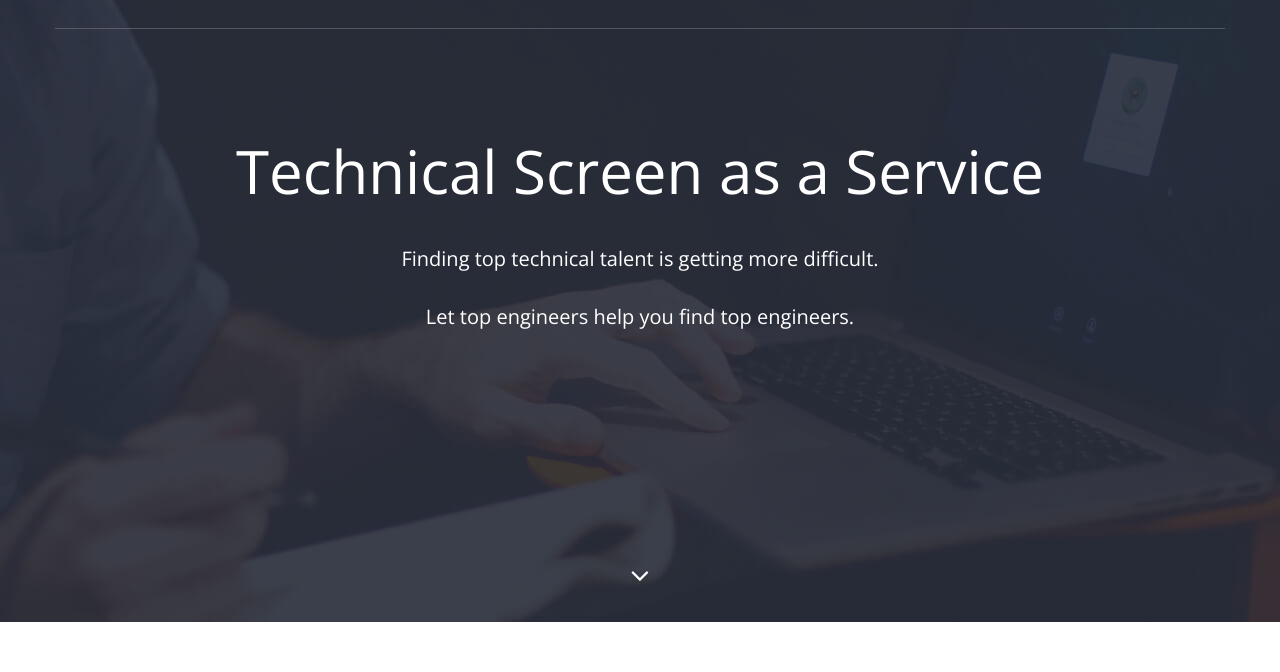
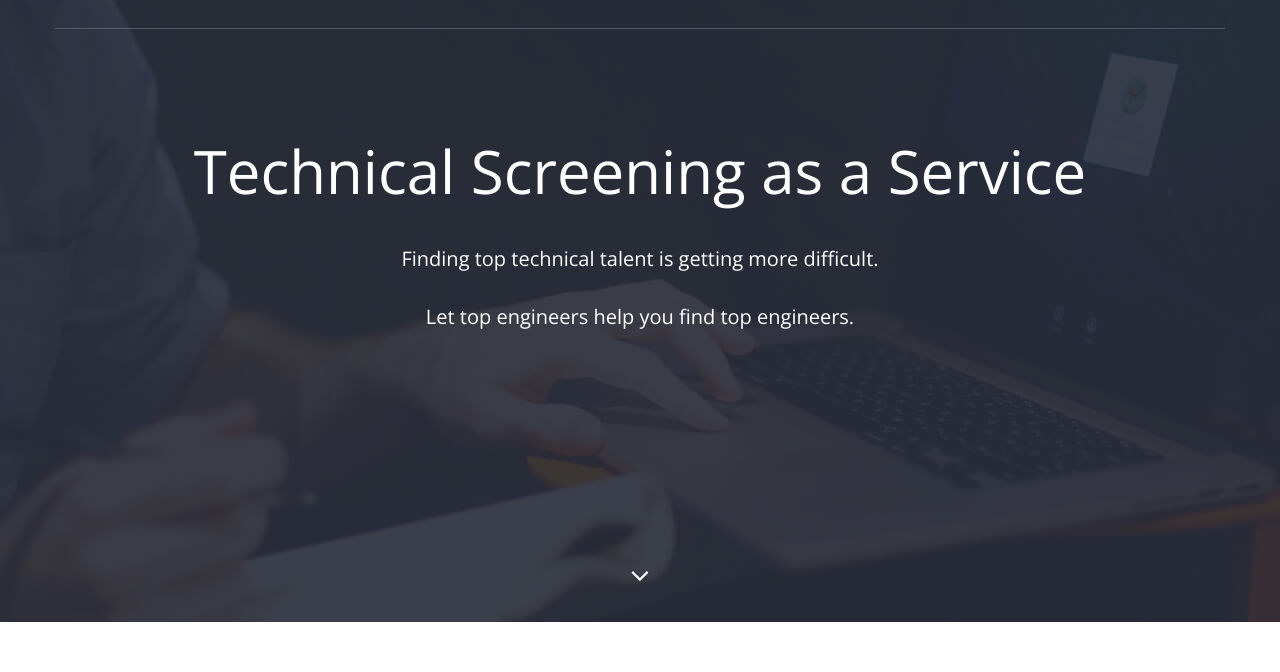
Before and after one commit to trysprout/trysprout.github.io, a plain HTML site: page index.html in a window 1280 px wide. Shown: the part 128-800 px from the top of the page. Drawn offline with nearby package versions, Linux system fonts and the light colour scheme.

Commit message:
upgrade to beta

```diff
--- a/index.html
+++ b/index.html
@@ -50,7 +50,7 @@
             <div class="row">
                 <div class="col-md-10 col-md-offset-1">
                     <div class="hero-content text-center">
-                        <h1>Technical Screen as a Service</h1>
+                        <h1>Technical Screening as a Service</h1>
                         <p class="intro">Finding top technical talent is getting more difficult. <br></br>Let top engineers help you find top engineers.</p>
 
                     </div>
```
